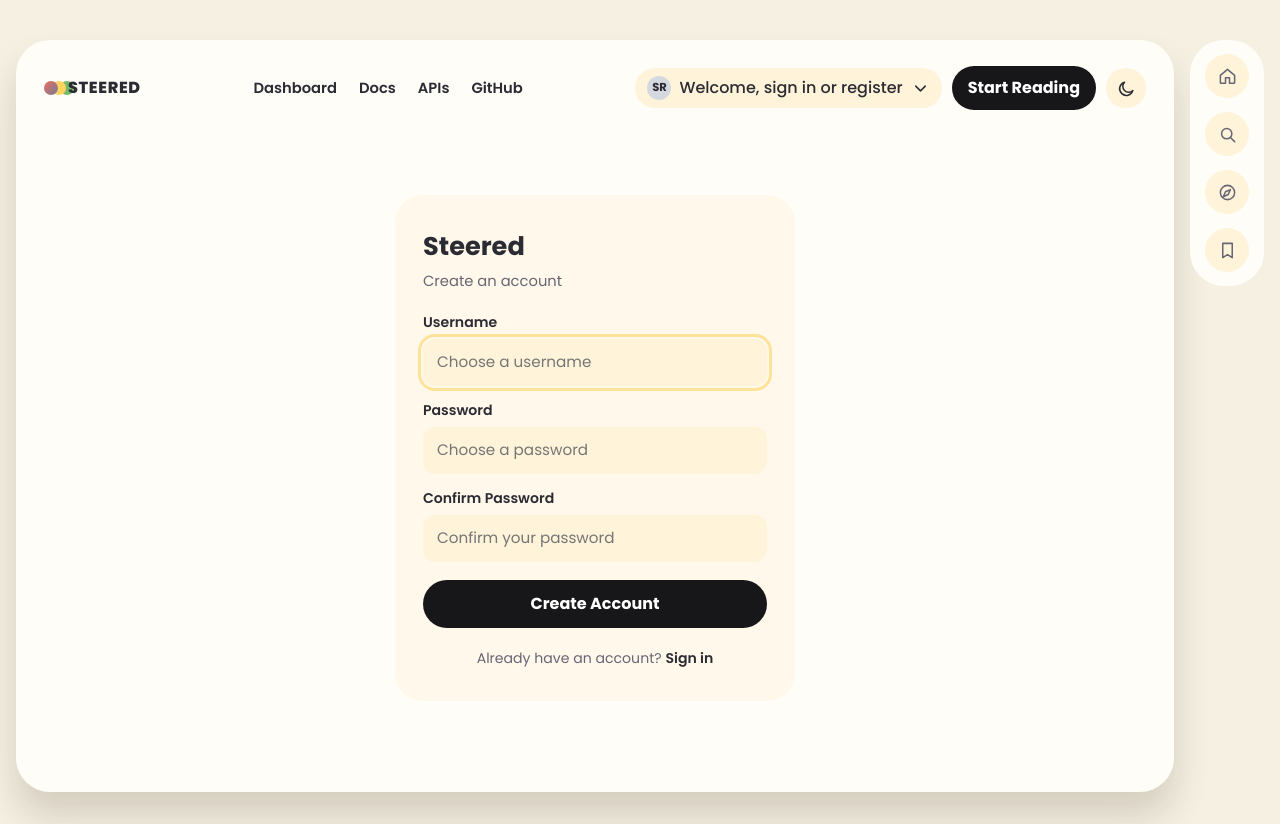
After one commit to CSC-289-Group-1/Steered, a Flask app: page /register in a window 1280 px wide. The commit adds this page. Run offline with Flask 3, Linux system fonts and the light colour scheme.

Commit message:
created registration and login pages, added functionality to user button on top of page to be able to login/register or sign out

```diff
--- a/flaskr/app.py
+++ b/flaskr/app.py
@@ -1,6 +1,9 @@
-from flask import Flask, redirect, render_template, request, url_for
+from flask import Flask, redirect, render_template, request, session, url_for
+from flask_caching import Cache
 import os
+from werkzeug.security import check_password_hash, generate_password_hash
 
+from . import db
 from .services.books_service import (
     fetch_book_details_by_id,
     fetch_books_by_genre,
@@ -9,7 +12,40 @@ from .services.books_service import (
     supported_genres,
 )
 
-app = Flask(__name__)
+app = Flask(__name__, instance_relative_config=True)
+app.config['SECRET_KEY'] = os.environ.get('SECRET_KEY', 'dev-change-me')
+app.config['DATABASE'] = os.path.join(app.instance_path, 'steered.sqlite')
+app.config['CACHE_TYPE'] = 'SimpleCache'
+app.config['CACHE_DEFAULT_TIMEOUT'] = 300
+
+os.makedirs(app.instance_path, exist_ok=True)
+db.init_app(app)
+cache = Cache(app)
+
+
+@cache.cached(timeout=300, key_prefix="trending")
+def get_trending():
+    return fetch_trending_books()
+
+
+@cache.memoize(timeout=300)
+def get_books_by_genre(genre):
+    return fetch_books_by_genre(genre)
+
+
+@cache.memoize(timeout=300)
+def get_book_details(book_id):
+    return fetch_book_details_by_id(book_id)
+
+
+@cache.memoize(timeout=300)
+def get_search_results(query):
+    return search_books(query)
+
+
+@app.context_processor
+def inject_user():
+    return {"current_user": session.get("username")}
 
 
 def create_app():
@@ -25,9 +61,9 @@ def home():
 
     try:
         if genre == "All":
-            books = fetch_trending_books()
+            books = get_trending()
         else:
-            books = fetch_books_by_genre(genre)
+            books = get_books_by_genre(genre)
     except Exception as exc:
         status = "error"
         error = str(exc)
@@ -56,7 +92,7 @@ def search():
     books = []
 
     try:
-        books = search_books(query) if query else fetch_trending_books()
+        books = get_search_results(query) if query else get_trending()
     except Exception as exc:
         status = "error"
         error_message = str(exc)
@@ -98,7 +134,7 @@ def book_preview(book_id):
     book = initial
 
     try:
-        details = fetch_book_details_by_id(book_id)
+        details = get_book_details(book_id)
         merged = dict(details)
         merged["title"] = details.get("title") or initial["title"]
         merged["authors"] = details.get("authors") or initial["authors"]
@@ -136,5 +172,69 @@ def set_theme():
     return response
 
 
+@app.route("/logout")
+def logout():
+    session.clear()
+    return redirect(url_for("home"))
+
+
+@app.route("/login", methods=["GET", "POST"])
+def login():
+    error = ""
+    if request.method == "POST":
+        username = request.form.get("username", "").strip()
+        password = request.form.get("password", "")
+        conn = db.get_db()
+        user = conn.execute(
+            "SELECT * FROM users WHERE username = ?", (username,)
+        ).fetchone()
+        if user is None or not check_password_hash(user["password"], password):
+            error = "Invalid username or password."
+        else:
+            session.clear()
+            session["user_id"] = user["id"]
+            session["username"] = user["username"]
+            return redirect(url_for("home"))
+    return render_template(
+        "login.html",
+        theme=request.cookies.get("steered-theme", "light"),
+        error=error,
+    )
+
+
+@app.route("/register", methods=["GET", "POST"])
+def register():
+    error = ""
+    if request.method == "POST":
+        username = request.form.get("username", "").strip()
+        password = request.form.get("password", "")
+        confirm = request.form.get("confirm_password", "")
+        if not username:
+            error = "Username is required."
+        elif not password:
+            error = "Password is required."
+        elif password != confirm:
+            error = "Passwords do not match."
+        else:
+            conn = db.get_db()
+            existing = conn.execute(
+                "SELECT id FROM users WHERE username = ?", (username,)
+            ).fetchone()
+            if existing:
+                error = "Username already taken."
+            else:
+                conn.execute(
+                    "INSERT INTO users (username, password) VALUES (?, ?)",
+                    (username, generate_password_hash(password)),
+                )
+                conn.commit()
+                return redirect(url_for("login"))
+    return render_template(
+        "register.html",
+        theme=request.cookies.get("steered-theme", "light"),
+        error=error,
+    )
+
+
 if __name__ == "__main__":
     app.run(debug=False, host="0.0.0.0", port=int(os.environ.get('PORT', 5000)))
--- a/flaskr/requirements.txt
+++ b/flaskr/requirements.txt
@@ -1,2 +1,3 @@
 Flask==3.0.3
+Flask-Caching==2.4.0
 requests==2.32.3
--- a/flaskr/static/css/app.css
+++ b/flaskr/static/css/app.css
@@ -1,5 +1,3 @@
-@import url('https://fonts.googleapis.com/css2?family=Poppins:wght@400;500;600;700;800&display=swap');
-
 .visually-hidden {
   position: absolute;
   width: 1px;
@@ -75,15 +73,64 @@
   align-items: center;
 }
 
+.user-dropdown {
+  position: relative;
+}
+
 .user-pill {
+  border: 0;
+  cursor: pointer;
   border-radius: 999px;
   padding: 8px 12px;
   font-weight: 500;
+  font-family: inherit;
+  font-size: 1rem;
   display: inline-flex;
   align-items: center;
   gap: 8px;
   background: var(--bg-soft);
   color: var(--text-main);
+}
+
+.dropdown-chevron {
+  width: 14px;
+  height: 14px;
+  transition: transform 0.2s ease;
+}
+
+.user-pill[aria-expanded="true"] .dropdown-chevron {
+  transform: rotate(180deg);
+}
+
+.dropdown-menu {
+  display: none;
+  position: absolute;
+  top: calc(100% + 8px);
+  right: 0;
+  min-width: 140px;
+  background: var(--bg-surface);
+  border-radius: 16px;
+  box-shadow: 0 8px 24px rgba(30, 38, 55, 0.18);
+  padding: 6px;
+  z-index: 100;
+}
+
+.dropdown-menu.open {
+  display: flex;
+  flex-direction: column;
+}
+
+.dropdown-item {
+  padding: 10px 14px;
+  border-radius: 10px;
+  text-decoration: none;
+  font-size: 0.9rem;
+  font-weight: 500;
+  color: var(--text-main);
+}
+
+.dropdown-item:hover {
+  background: var(--bg-soft);
 }
 
 .avatar {
@@ -922,3 +969,117 @@
     font-size: 2rem;
   }
 }
+
+.auth-wrapper {
+  display: flex;
+  justify-content: center;
+  align-items: center;
+  min-height: calc(100vh - 160px);
+  padding: 24px 16px;
+}
+
+.auth-card {
+  width: 100%;
+  max-width: 400px;
+  background: var(--bg-soft-alt);
+  border-radius: 28px;
+  padding: 32px 28px;
+  display: flex;
+  flex-direction: column;
+  gap: 20px;
+}
+
+.auth-card .brand {
+  flex-direction: column;
+  align-items: flex-start;
+  gap: 4px;
+}
+
+.auth-card .brand h1 {
+  margin: 0;
+  font-size: 1.6rem;
+  color: var(--text-main);
+}
+
+.auth-card .brand p {
+  margin: 0;
+  color: var(--text-muted);
+  font-size: 0.92rem;
+}
+
+.auth-card form {
+  display: flex;
+  flex-direction: column;
+  gap: 14px;
+}
+
+.form-group {
+  display: flex;
+  flex-direction: column;
+  gap: 6px;
+}
+
+.form-group label {
+  font-weight: 600;
+  font-size: 0.88rem;
+  color: var(--text-main);
+}
+
+.form-group input {
+  border: 0;
+  border-radius: 12px;
+  background: var(--bg-soft);
+  padding: 12px 14px;
+  font-size: 0.95rem;
+  font-family: inherit;
+  color: var(--text-main);
+}
+
+.form-group input:focus-visible {
+  outline: 3px solid color-mix(in srgb, var(--accent-yellow) 58%, transparent);
+  outline-offset: 2px;
+}
+
+.btn-primary {
+  border: 0;
+  border-radius: 999px;
+  padding: 12px 20px;
+  font-weight: 700;
+  font-size: 1rem;
+  font-family: inherit;
+  color: #fff;
+  background: #17171a;
+  cursor: pointer;
+  margin-top: 4px;
+}
+
+.btn-primary:hover {
+  background: #2c2c32;
+}
+
+.btn-primary:focus-visible {
+  outline: 3px solid color-mix(in srgb, var(--accent-yellow) 58%, transparent);
+  outline-offset: 2px;
+}
+
+.alert-error {
+  border-radius: 12px;
+  padding: 10px 14px;
+  background: color-mix(in srgb, var(--accent-red) 15%, var(--bg-soft));
+  color: var(--accent-red);
+  font-size: 0.9rem;
+  font-weight: 500;
+}
+
+.auth-switch {
+  margin: 0;
+  text-align: center;
+  font-size: 0.88rem;
+  color: var(--text-muted);
+}
+
+.auth-switch a {
+  color: var(--text-main);
+  font-weight: 600;
+  text-decoration: none;
+}
--- a/flaskr/static/js/app.js
+++ b/flaskr/static/js/app.js
@@ -1,3 +1,21 @@
+(function () {
+  const userBtn = document.getElementById('user-menu-btn');
+  const userMenu = document.getElementById('user-menu');
+
+  if (userBtn && userMenu) {
+    userBtn.addEventListener('click', function (e) {
+      e.stopPropagation();
+      const open = userMenu.classList.toggle('open');
+      userBtn.setAttribute('aria-expanded', open ? 'true' : 'false');
+    });
+
+    document.addEventListener('click', function () {
+      userMenu.classList.remove('open');
+      userBtn.setAttribute('aria-expanded', 'false');
+    });
+  }
+})();
+
 (function () {
   const commentInput = document.getElementById('review-input');
   const postCommentBtn = document.getElementById('post-comment-btn');
--- a/flaskr/templates/base.html
+++ b/flaskr/templates/base.html
@@ -4,6 +4,9 @@
     <meta charset="UTF-8" />
     <meta name="viewport" content="width=device-width, initial-scale=1" />
     <title>STEERED</title>
+    <link rel="preconnect" href="https://fonts.googleapis.com">
+    <link rel="preconnect" href="https://fonts.gstatic.com" crossorigin>
+    <link rel="stylesheet" href="https://fonts.googleapis.com/css2?family=Poppins:wght@400;500;600;700;800&display=swap">
     <link rel="stylesheet" href="{{ url_for('static', filename='css/index.css') }}" />
     <link rel="stylesheet" href="{{ url_for('static', filename='css/app.css') }}" />
   </head>
@@ -24,9 +27,22 @@
           </nav>
 
           <div class="top-actions">
-            <div class="user-pill">
-              <span class="avatar" aria-hidden="true">SR</span>
-              <span>Hi, Reader</span>
+            <div class="user-dropdown">
+              <button type="button" class="user-pill" id="user-menu-btn" aria-haspopup="true" aria-expanded="false">
+                <span class="avatar" aria-hidden="true">SR</span>
+                <span>Welcome, {{current_user or 'sign in or register' }}</span>
+                <svg viewBox="0 0 24 24" class="icon-svg dropdown-chevron" aria-hidden="true">
+                  <path d="m6 9 6 6 6-6"/>
+                </svg>
+              </button>
+              <div class="dropdown-menu" id="user-menu" role="menu">
+                {% if current_user %}
+                  <a href="{{ url_for('logout') }}" class="dropdown-item" role="menuitem">Log out</a>
+                {% else %}
+                  <a href="{{ url_for('login') }}" class="dropdown-item" role="menuitem">Sign in</a>
+                  <a href="{{ url_for('register') }}" class="dropdown-item" role="menuitem">Register</a>
+                {% endif %}
+              </div>
             </div>
             <button type="button" class="primary-pill">Start Reading</button>
             {% set next_theme = 'dark' if theme == 'light' else 'light' %}
--- a/flaskr/templates/login.html
+++ b/flaskr/templates/login.html
@@ -29,7 +29,8 @@
       <button type="submit" class="btn-primary">Sign In</button>
     </form>
 
+    <p class="auth-switch">Don't have an account? <a href="{{ url_for('register') }}">Register</a></p>
 
-</div>
+  </div>
 </div>
 {% endblock %}
--- /dev/null
+++ b/flaskr/templates/register.html
@@ -0,0 +1,41 @@
+{% extends "base.html" %}
+
+{% block title %}Register — Steered{% endblock %}
+
+{% block content %}
+<div class="auth-wrapper">
+  <div class="auth-card">
+
+    <div class="brand">
+      <h1>Steered</h1>
+      <p>Create an account</p>
+    </div>
+
+    {% if error %}
+      <div class="alert-error">{{ error }}</div>
+    {% endif %}
+
+    <form method="POST" action="{{ url_for('register') }}">
+      <div class="form-group">
+        <label for="username">Username</label>
+        <input type="text" id="username" name="username" placeholder="Choose a username" required autofocus>
+      </div>
+
+      <div class="form-group">
+        <label for="password">Password</label>
+        <input type="password" id="password" name="password" placeholder="Choose a password" required>
+      </div>
+
+      <div class="form-group">
+        <label for="confirm_password">Confirm Password</label>
+        <input type="password" id="confirm_password" name="confirm_password" placeholder="Confirm your password" required>
+      </div>
+
+      <button type="submit" class="btn-primary">Create Account</button>
+    </form>
+
+    <p class="auth-switch">Already have an account? <a href="{{ url_for('login') }}">Sign in</a></p>
+
+  </div>
+</div>
+{% endblock %}
```
